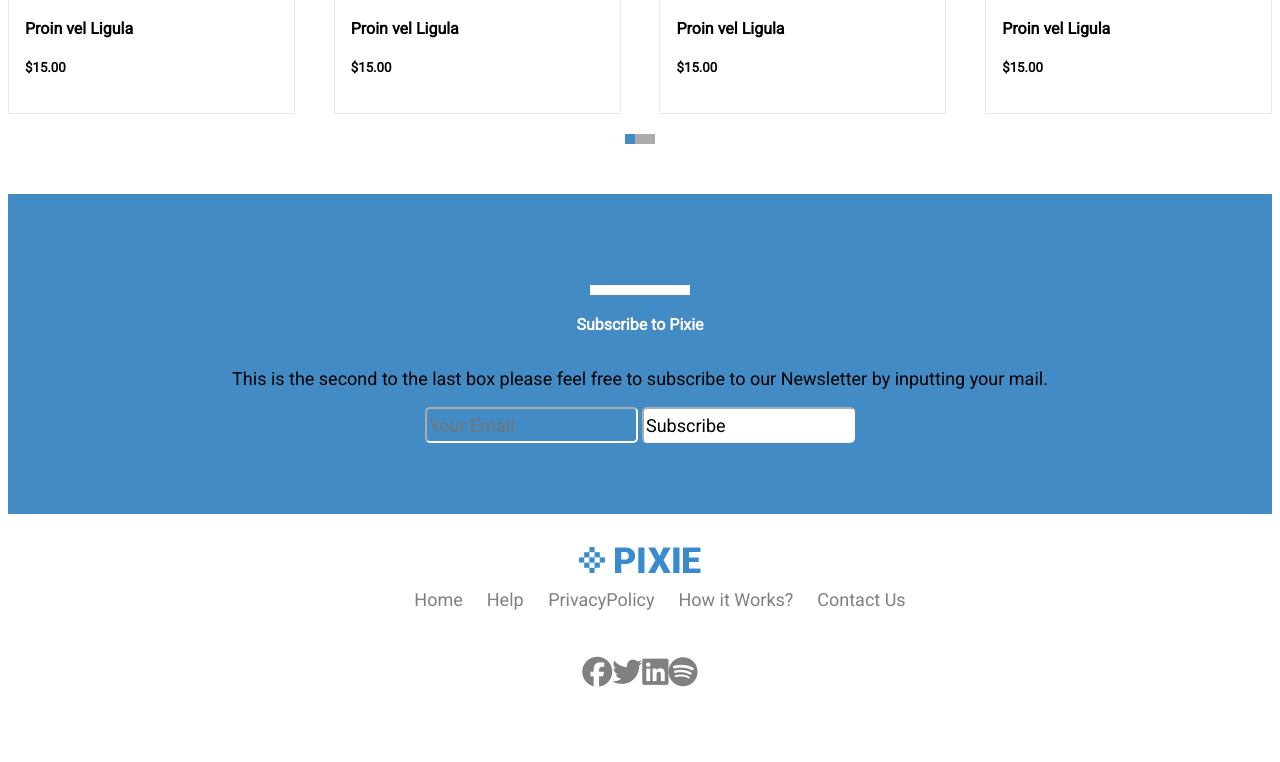
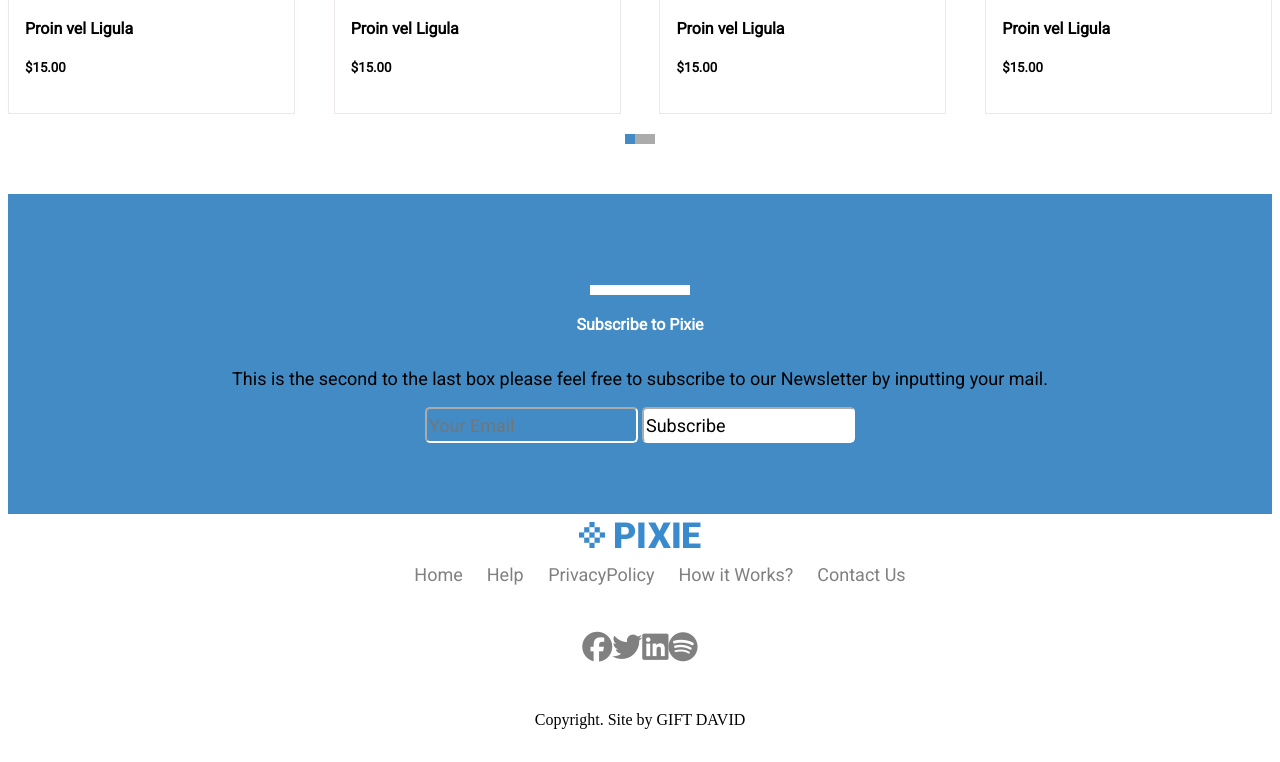
Before and after one commit to KristofaJosh/Exercises, a plain HTML site: page Work/SimplePage/simplepage/index.html in a window 1280 px wide. Shown: the part 1069-1831 px from the top of the page. Drawn offline with Linux system fonts and the light colour scheme; a web font is replaced by a local one.

```diff
--- a/Work/SimplePage/simplepage/index.html
+++ b/Work/SimplePage/simplepage/index.html
@@ -140,6 +140,8 @@
     <p style="font-size: 30px;"><i class="fab fa-linkedin"></i></p s>
     <p style="font-size: 30px;"><i class="fab fa-spotify"></i></p s>
 </div>
+    <p>Copyright. Site by GIFT DAVID</p>
+
 </div>
 
 </body>
```
